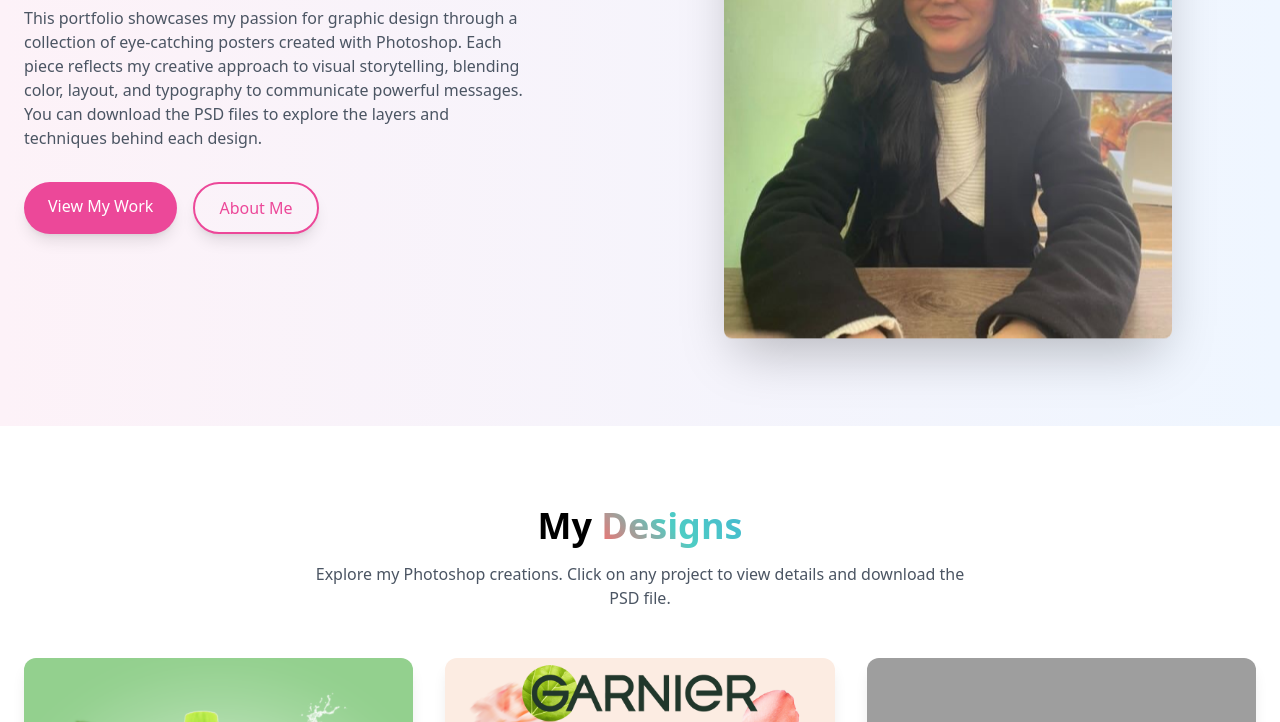
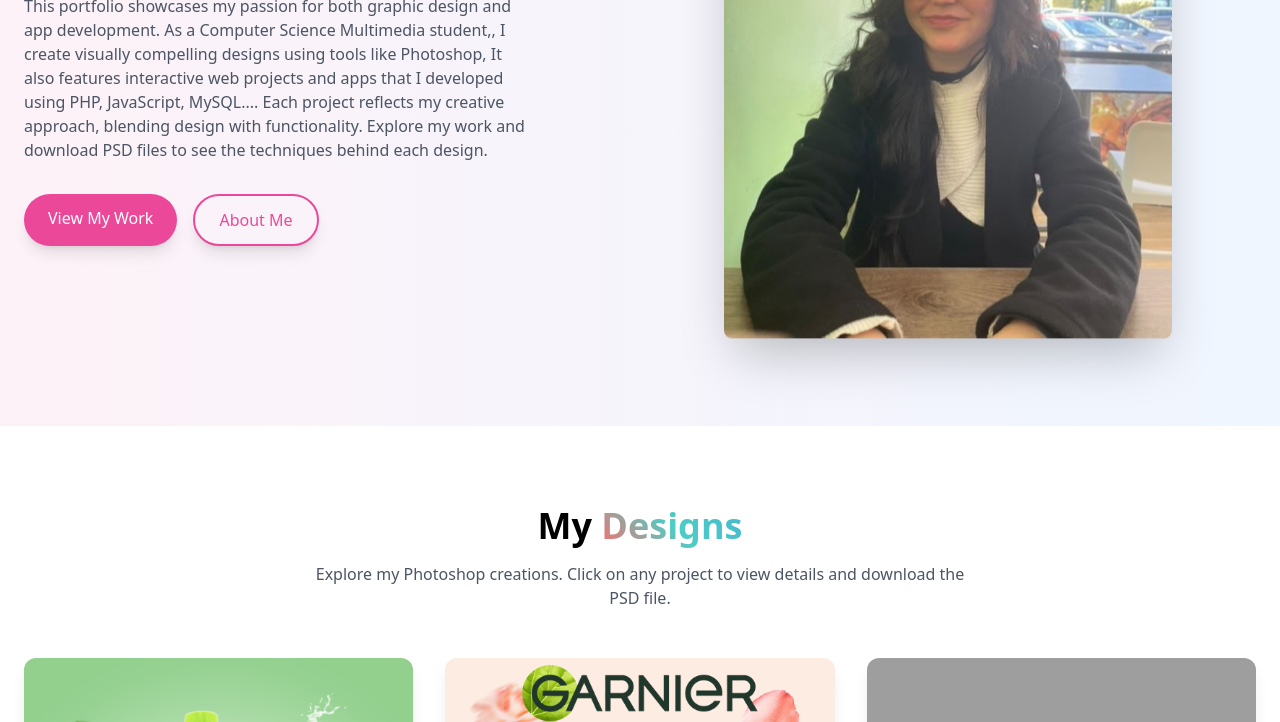
Before and after one commit to DeadlyBee/Portfolio, a plain HTML site: page index.html in a window 1280 px wide. Shown: the part 378-1100 px from the top of the page. Drawn offline with nearby package versions, Linux system fonts and the light colour scheme; grey boxes are pictures that could not be loaded.

Commit message:
Update index.html

```diff
--- a/index.html
+++ b/index.html
@@ -146,7 +146,7 @@
             <div class="md:w-1/2 mb-10 md:mb-0">
                 <h1 class="text-4xl md:text-6xl font-bold mb-6">Hi, I'm <span class="gradient-text">Rahma</span></h1>
                 <h2 class="text-2xl md:text-3xl text-gray-600 mb-6">Computer Science (Multimedia) Student</h2>
-                <p class="text-gray-600 mb-8 max-w-lg">This portfolio showcases my passion for graphic design through a collection of eye-catching posters created with Photoshop. Each piece reflects my creative approach to visual storytelling, blending color, layout, and typography to communicate powerful messages. You can download the PSD files to explore the layers and techniques behind each design.</p>
+                <p class="text-gray-600 mb-8 max-w-lg">This portfolio showcases my passion for both graphic design and app development. As a Computer Science Multimedia student,, I create visually compelling designs using tools like Photoshop, It also features interactive web projects and apps that I developed using PHP, JavaScript, MySQL.... Each project reflects my creative approach, blending design with functionality. Explore my work and download PSD files to see the techniques behind each design.</p>
                 <div class="flex space-x-4">
                     <a href="#work" class="bg-pink-500 hover:bg-pink-600 text-white px-6 py-3 rounded-full shadow-lg transition">View My Work</a>
                     <a href="#contact" class="border-2 border-pink-500 text-pink-500 hover:bg-pink-500 hover:text-white px-6 py-3 rounded-full shadow-lg transition">About Me</a>
```
